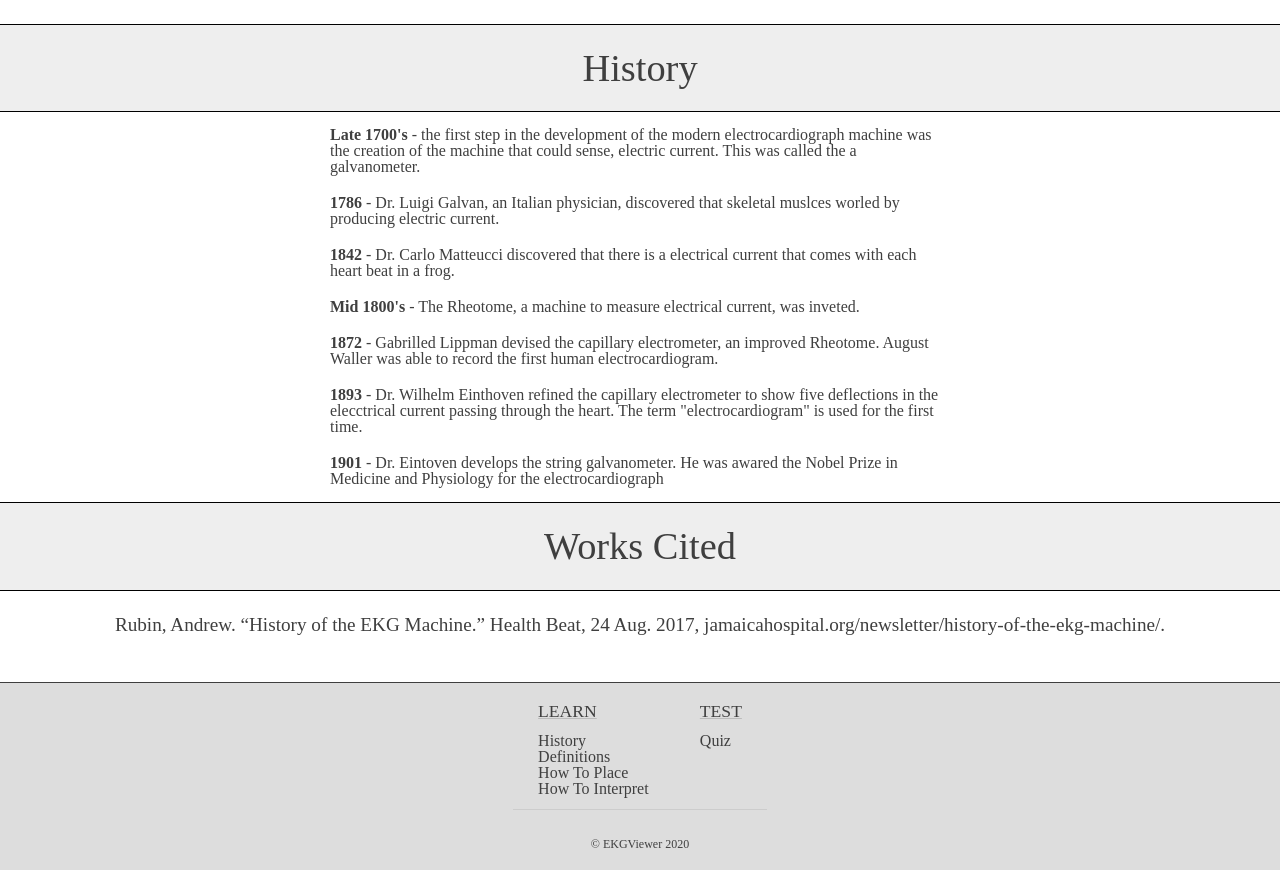
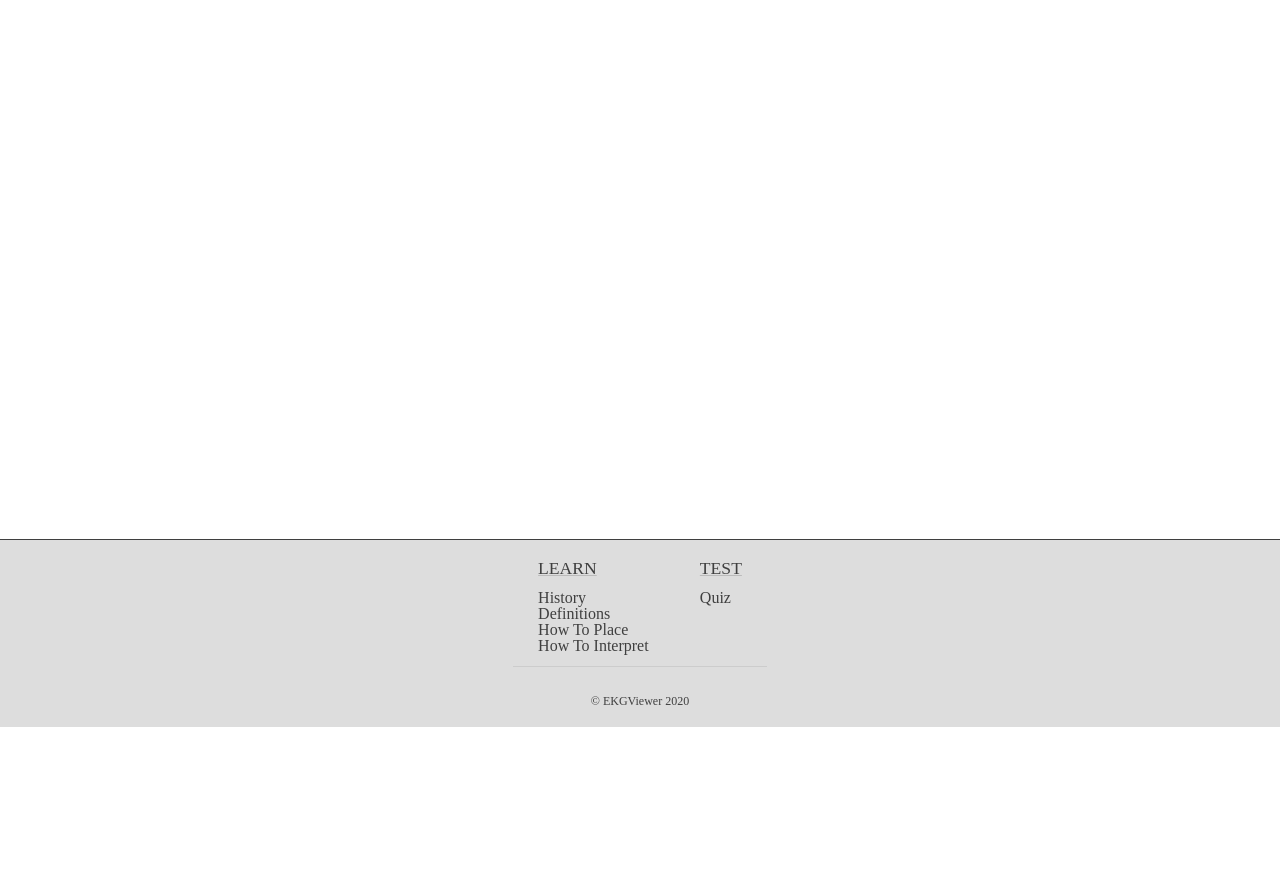
Before and after one commit to roched1atwit/EKGViewer, a PHP site: page /history.php in a window 1280 px wide. Shown: the part 73-943 px from the top of the page. After the commit the page ends 800 px from the top, so only its background shows below. Run offline with PHP 8.4, Linux system fonts and the light colour scheme.

Commit message:
Revert "History page"

```diff
--- a/src/css/history.css
+++ /dev/null
@@ -1,33 +0,0 @@
-#content-wrapper {
-    padding: 3vh 0;
-}
-
-#content-wrapper h1 {
-    font-size: 2.4rem;
-    text-align: center;
-    padding: 3vh 0;
-    background-color: #eeeeee;
-    border: solid #000000;
-    border-width: 0.1rem 0;
-}
-
-.history div {
-    margin-left: auto;
-    margin-right: auto;
-    width: 50%;
-    padding: 5px;
-}
-
-b {
-    font-weight: bold;
-}
-
-.history li {
-    padding: 10px;
-}
-
-p.citation {
-    padding: 3vh 2vw;
-    font-size: 1.2rem;
-    text-align: center;
-}
--- a/src/history.php
+++ b/src/history.php
@@ -10,27 +10,7 @@
 
 <body>
     <?php include "./templates/page-header.php" ?>
-    <section id="content-wrapper">
-        <h1>History</h1>
-        <section class="history">
-            <div>
-                <ul>
-                    <li><b>Late 1700's</b> - the first step in the development of the modern electrocardiograph machine was the creation of the machine that could sense, electric current. This was called the a galvanometer.</li>
-                    <li><b>1786</b> - Dr. Luigi Galvan, an Italian physician, discovered that skeletal muslces worled by producing electric current.</li>
-                    <li><b>1842</b> - Dr. Carlo Matteucci discovered that there is a electrical current that comes with each heart beat in a frog.</li>
-                    <li><b>Mid 1800's</b> - The Rheotome, a machine to measure electrical current, was inveted.</li>
-                    <li><b>1872</b> - Gabrilled Lippman devised the capillary electrometer, an improved Rheotome. August Waller was able to record the first human electrocardiogram.</li>
-                    <li><b>1893</b> - Dr. Wilhelm Einthoven refined the capillary electrometer to show five deflections in the elecctrical current passing through the heart. The term "electrocardiogram" is used for the first time.</li>
-                    <li><b>1901</b> - Dr. Eintoven develops the string galvanometer. He was awared the Nobel Prize in Medicine and Physiology for the electrocardiograph</li>
-                </ul>
-            </div>
-        </section>
-        <h1>Works Cited</h1>
-        <p class="citation">
-            Rubin, Andrew. “History of the EKG Machine.” Health Beat, 24 Aug. 2017, jamaicahospital.org/newsletter/history-of-the-ekg-machine/.
-        </p>
-    </section>
-
+    <section id="content-wrapper"></section>
     <?php include "./templates/page-footer.php" ?>
 </body>
 
```
Also changed, not shown: src/css/definitions.css (deleted, +0 -27 lines), src/definitions.php (+1 -28 lines).
